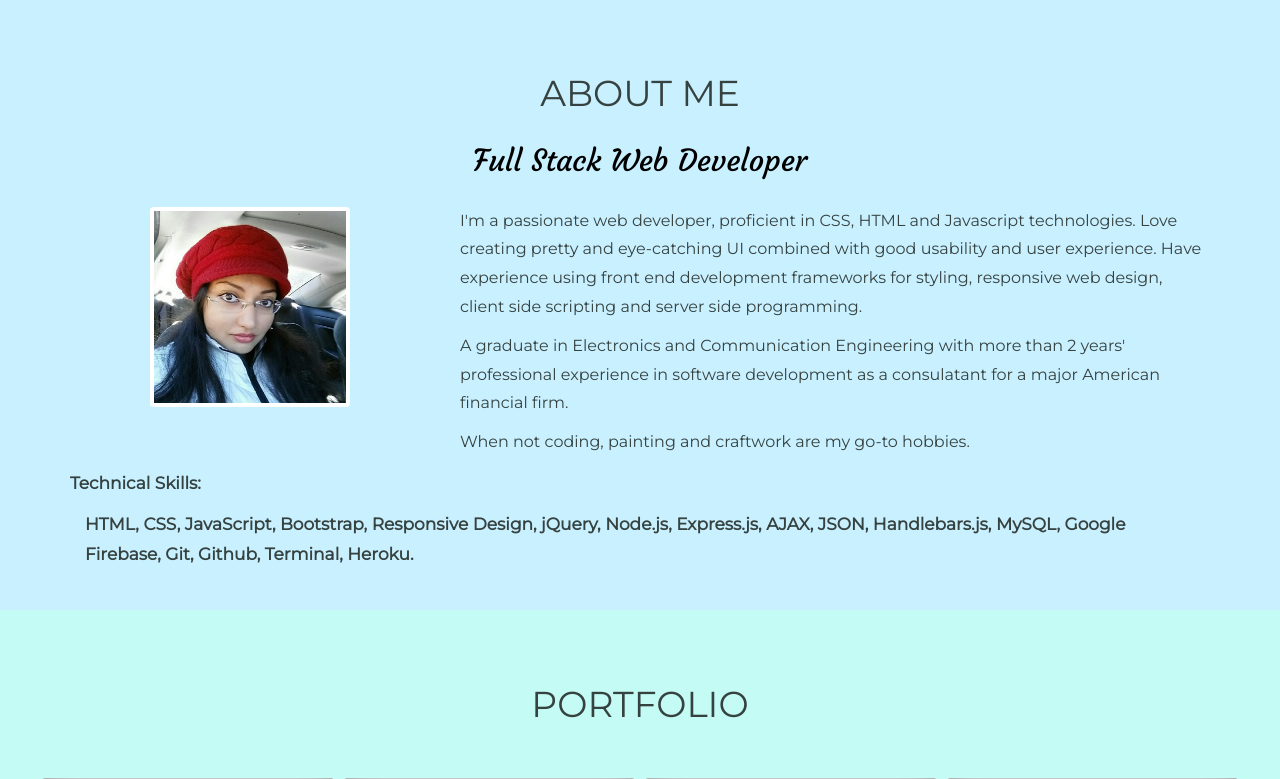
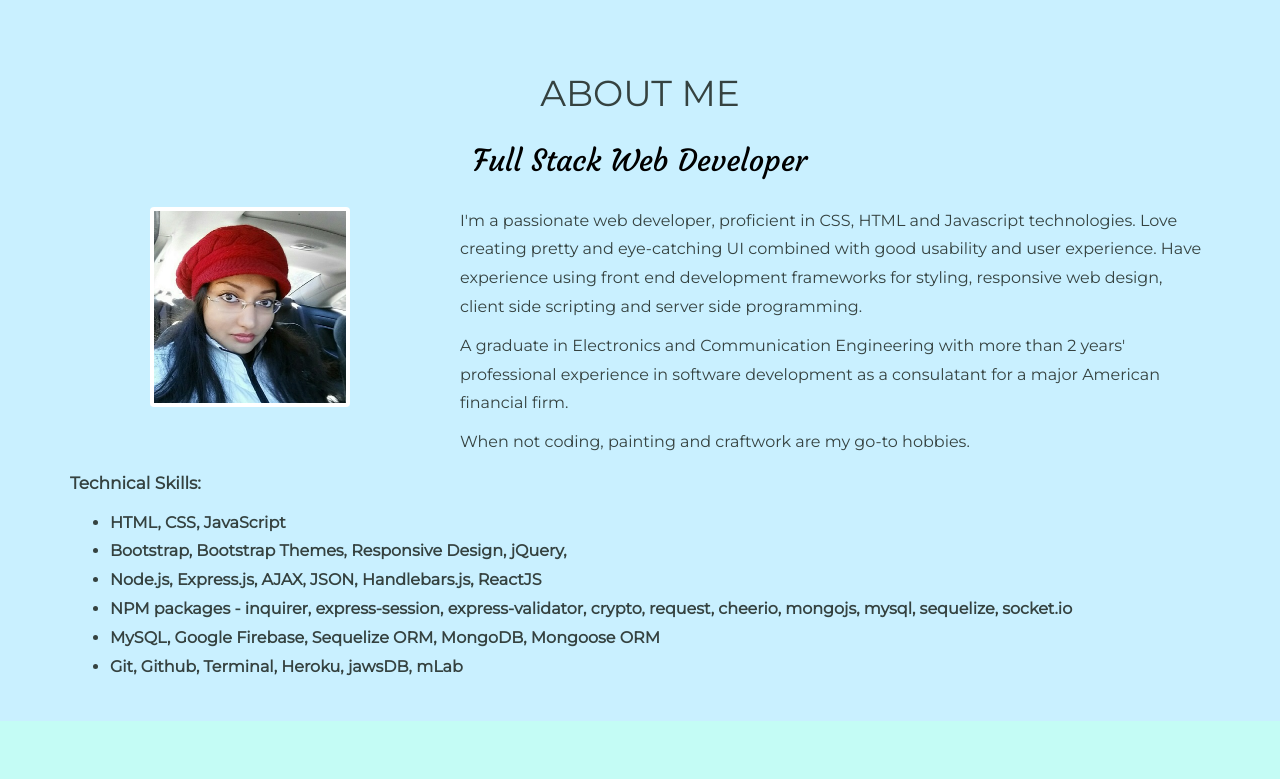
Before and after one commit to AceARK/Bootstrap-Portfolio, a PHP site: page / in a window 1280 px wide. Shown: the part 481-1260 px from the top of the page. Run offline with PHP 8.4, Linux system fonts and the light colour scheme; some libraries are stand-ins or nearby versions.

Commit message:
Updating skillset.

```diff
--- a/assets/style/style.css
+++ b/assets/style/style.css
@@ -201,6 +201,11 @@
      padding-top: 10px;
   }
 
+.skillSet {
+  font-size: 16px;
+  font-weight: 900;
+  text-align-last: left;
+}
 
 /* github, stackoverflow, linkedin icon css */
 .btn-social {
--- a/index.html
+++ b/index.html
@@ -92,7 +92,15 @@
             <div class="row">
                 <div class="col-md-12">
                     <p class="content text-left">
-                    <strong>Technical Skills: <p class="col-md-12 text-left">HTML, CSS, JavaScript, Bootstrap, Responsive Design, jQuery, Node.js, Express.js, AJAX, JSON, Handlebars.js, MySQL, Google Firebase, Git, Github, Terminal, Heroku.</p></strong>
+                    <strong>Technical Skills:</strong>
+                    <ul class="skillSet">
+                        <li>HTML, CSS, JavaScript</li>
+                        <li>Bootstrap, Bootstrap Themes, Responsive Design, jQuery, </li>
+                        <li>Node.js, Express.js, AJAX, JSON, Handlebars.js, ReactJS</li>
+                        <li>NPM packages - inquirer, express-session, express-validator, crypto, request, cheerio, mongojs, mysql, sequelize, socket.io</li>
+                        <li>MySQL, Google Firebase, Sequelize ORM, MongoDB, Mongoose ORM</li>
+                        <li>Git, Github, Terminal, Heroku, jawsDB, mLab</li>
+                    </ul>
                     </p>
                 </div>
             </div>
```
